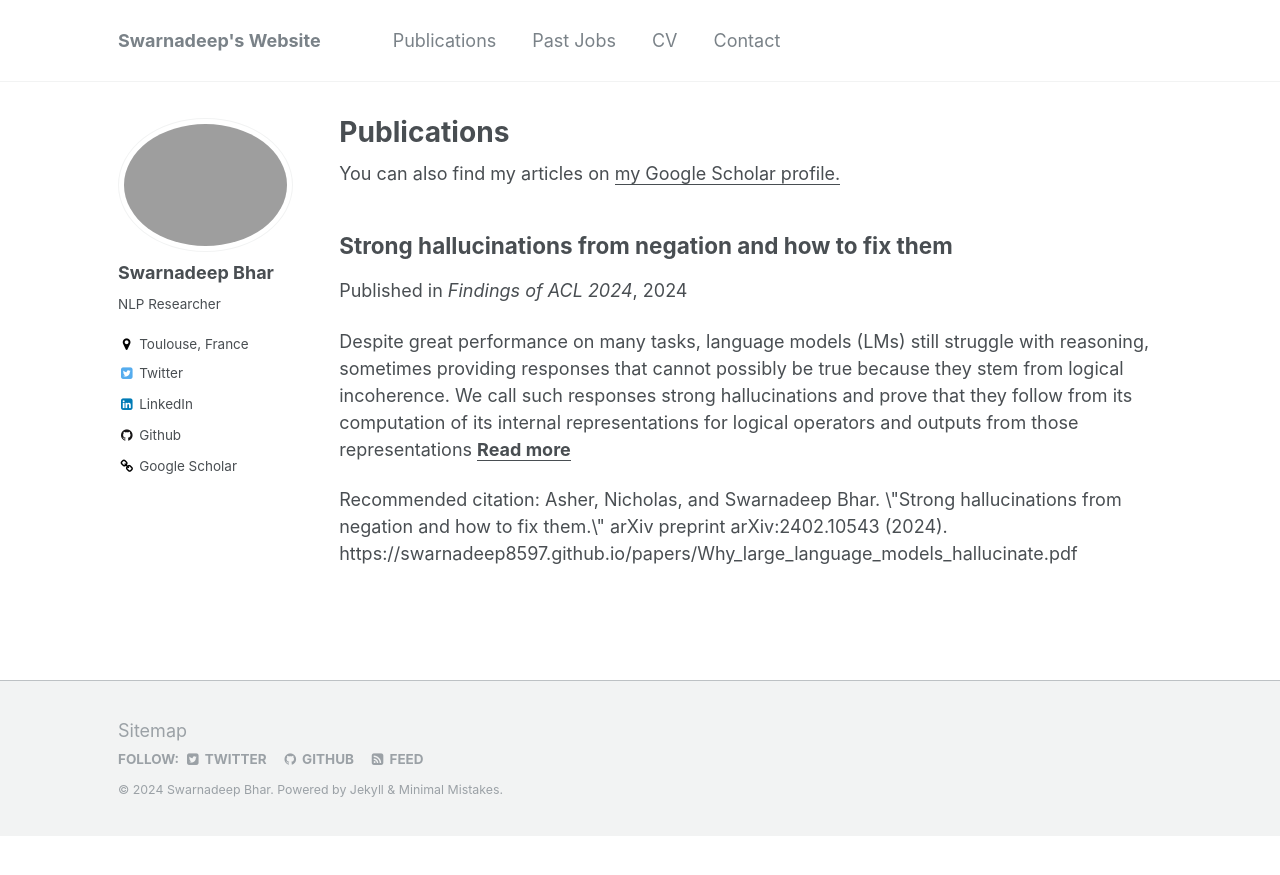
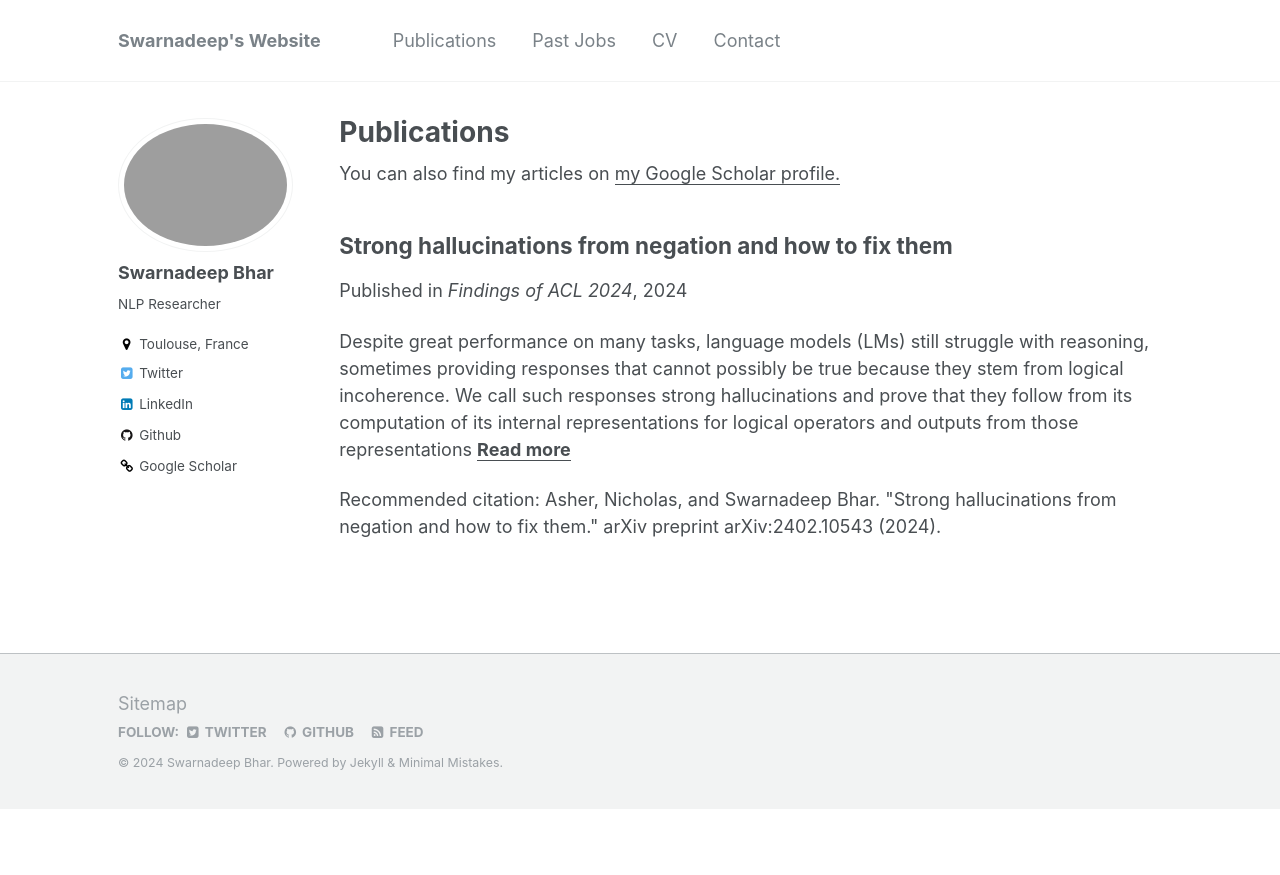
Before and after one commit to swarnadeep8597/swarnadeep8597.github.io, a Jekyll site: the page built from _pages/articles.html, in a window 1280 px wide. Shown: the top 875 px of the page. Built offline with Jekyll 4.4.1, drawn with Linux system fonts in a browser that asks for light colours; some of the changed lines change nothing that is shown.

Commit message:
edit citation next

```diff
--- a/_articles/2024-08-17-acl-findings-negation-thailand.md
+++ b/_articles/2024-08-17-acl-findings-negation-thailand.md
@@ -5,7 +5,7 @@
 venue: "Findings of ACL 2024"
 excerpt: 'Despite great performance on many tasks, language models (LMs) still struggle with reasoning, sometimes providing responses that cannot possibly be true because they stem from logical incoherence. We call such responses strong hallucinations and prove that they follow from its computation of its internal representations for logical operators and outputs from those representations'
 date: 2024-08-17
-citation: 'Asher, Nicholas, and Swarnadeep Bhar. \"Strong hallucinations from negation and how to fix them.\" arXiv preprint arXiv:2402.10543 (2024). https://swarnadeep8597.github.io/papers/Why_large_language_models_hallucinate.pdf'
+citation: 'Asher, Nicholas, and Swarnadeep Bhar. "Strong hallucinations from negation and how to fix them." arXiv preprint arXiv:2402.10543 (2024).'
 ---
 <a href='https://swarnadeep8597.github.io/papers/Why_large_language_models_hallucinate.pdf'>Download PDF here</a>
 
```
